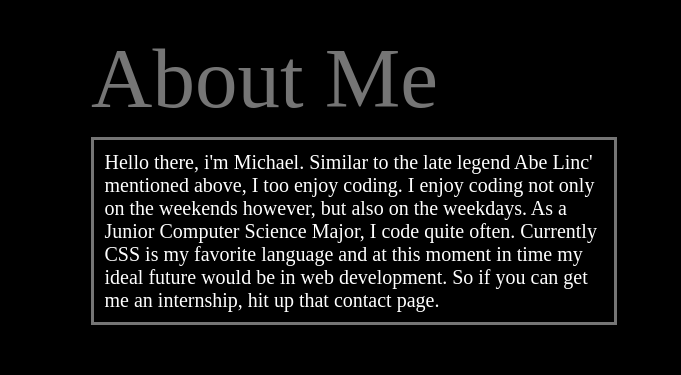
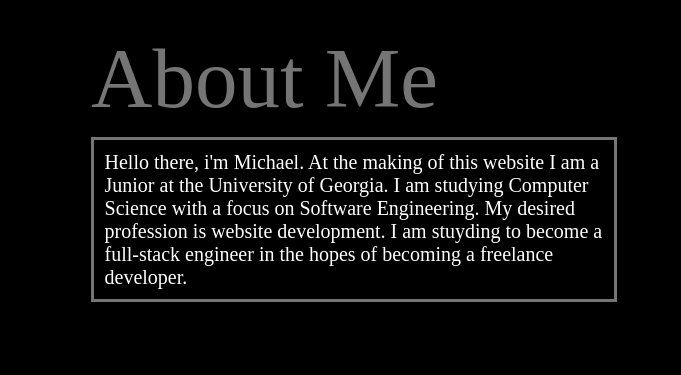
Before and after one commit to mmandle/CSSCV, a plain HTML site: page index.html in a window 1280 px wide. Shown: the part 940-1315 px from the top of the page, 599-1280 px from the left. Drawn offline with Linux system fonts and the light colour scheme.

Commit message:
Update index.html
updated about me paragraph

```diff
--- a/index.html
+++ b/index.html
@@ -38,11 +38,9 @@
                     About Me
                 </div>
                 <div class="aboutpara">
-                    Hello there, i'm Michael. Similar to the late legend Abe Linc' mentioned above, I too enjoy coding.
-                    I enjoy coding not only on the weekends however, but also on the weekdays. As a Junior
-                    Computer Science Major, I code quite often. Currently CSS is my favorite language and
-                    at this moment in time my ideal future would be in web development. So if you can get me
-                    an internship, hit up that contact page.
+                    Hello there, i'm Michael. At the making of this website I am a Junior at the University of Georgia.
+                    I am studying Computer Science with a focus on Software Engineering. My desired profession is website
+                    development. I am stuyding to become a full-stack engineer in the hopes of becoming a freelance developer.
                 </div>
             </div>
         </div>
```
